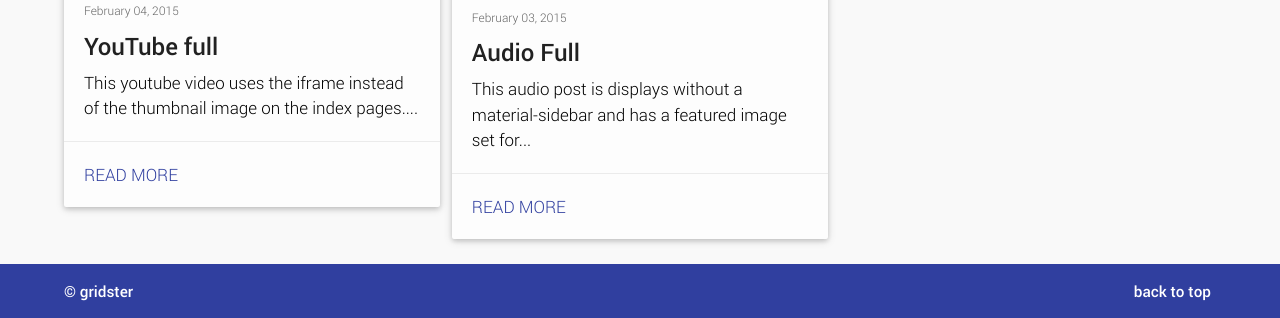
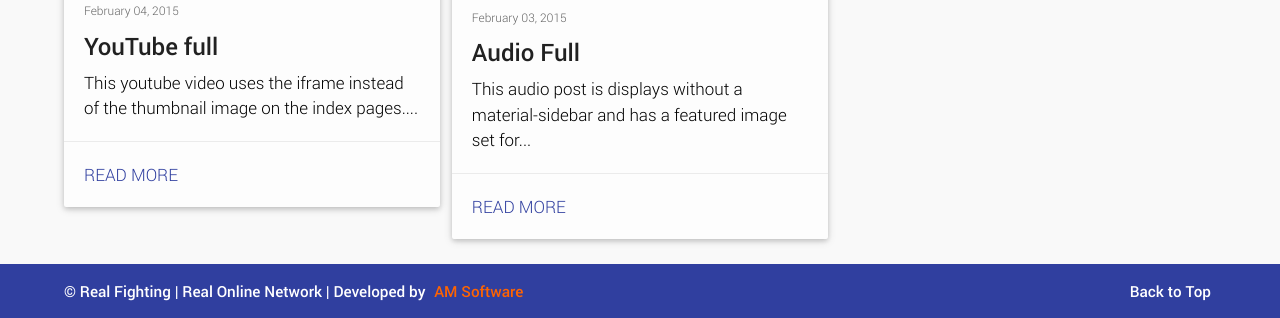
Before and after one commit to RealFighting/RealFighting.github.io, a Jekyll site: the page built from index.html, in a window 1280 px wide and 900 px high, scrolled down 986 px, cut to the strip 582-900 px from the top of the window. Built offline with Jekyll 4.4.1, drawn with Linux system fonts in a browser that asks for light colours; the list of posts is cut into pages by our own code.

Commit message:
Update footer.html

```diff
--- a/_includes/footer.html
+++ b/_includes/footer.html
@@ -1,7 +1,7 @@
 <footer>
     <div class="content">
-        <span>&copy; gridster</span>
-        <span class="backtotop">back to top</span>
+        <span>&copy; Real Fighting | Real Online Network | Developed by <a href="www.amsoftware.live" target="_blank" style="color:#FF6400;">AM Software</a></span>
+        <span class="backtotop">Back to Top</span>
     </div>
 </footer>
 <script src="{{ site.baseurl | replace: '//', '/' }}/js/build/global.min.js"></script>
```
